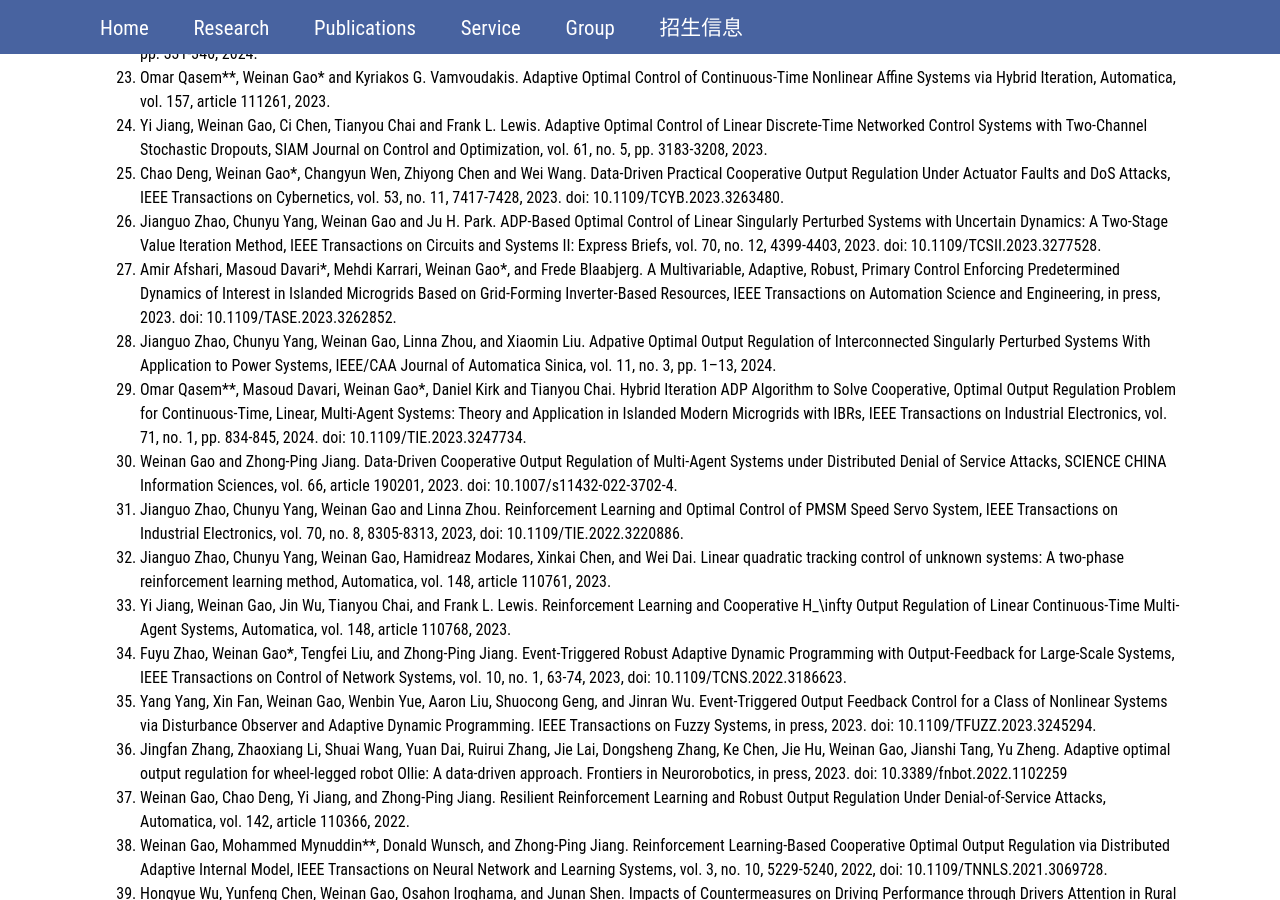
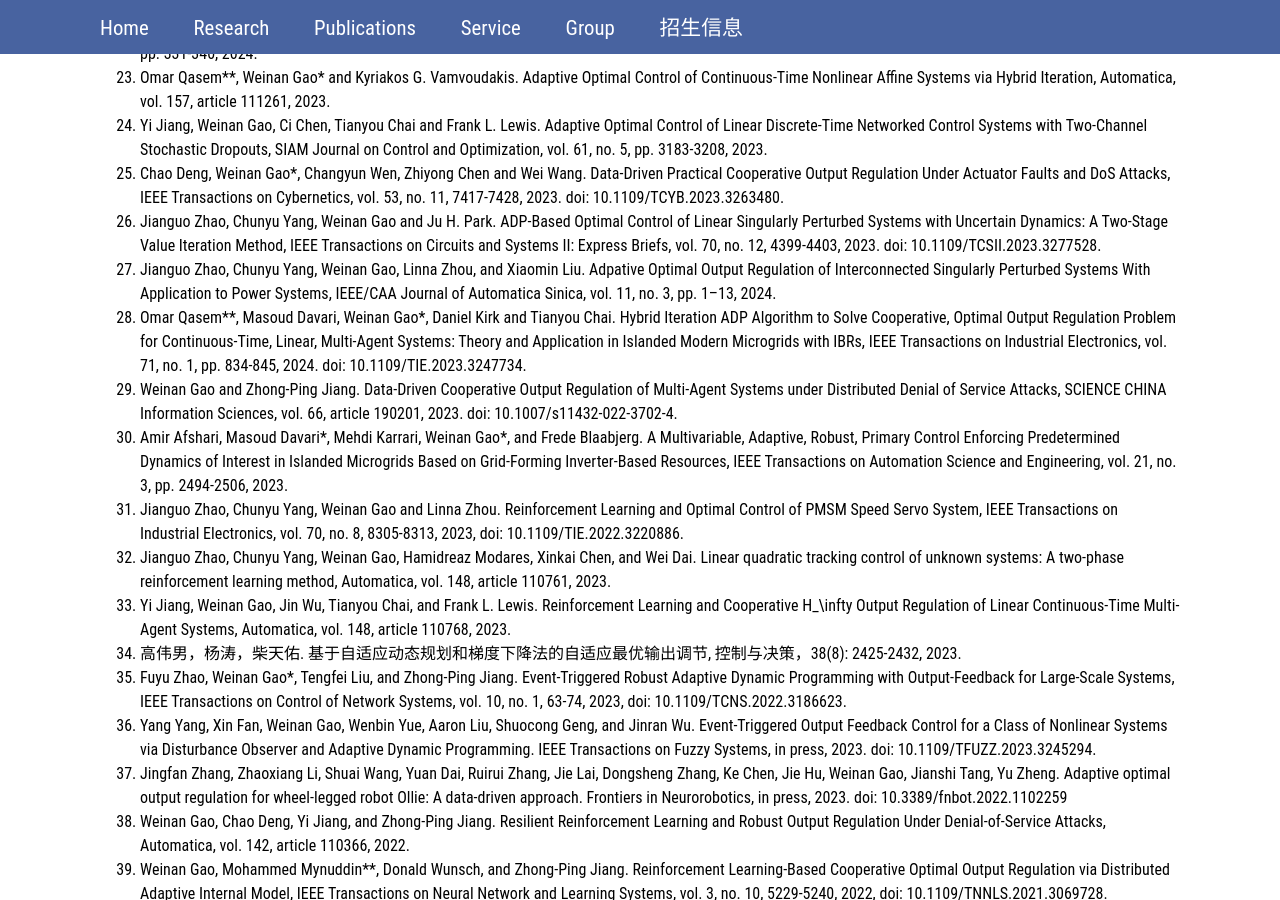
Before and after one commit to WeinanGao/weinangao.github.io, a Jekyll site: the page built from publications.markdown, in a window 1280 px wide and 900 px high, scrolled down 1703 px. Built offline with Jekyll 4.4.1, drawn with Linux system fonts in a browser that asks for light colours.

Commit message:
Update publications.markdown

```diff
--- a/publications.markdown
+++ b/publications.markdown
@@ -77,19 +77,20 @@ permalink: /publications/
 
 <li> Jianguo Zhao, Chunyu Yang, Weinan Gao and Ju H. Park. ADP-Based Optimal Control of Linear Singularly Perturbed Systems with Uncertain Dynamics: A Two-Stage Value Iteration Method, IEEE Transactions on Circuits and Systems II: Express Briefs, vol. 70, no. 12, 4399-4403, 2023. doi: 10.1109/TCSII.2023.3277528. </li>
 
-<li> Amir Afshari, Masoud Davari*, Mehdi Karrari, Weinan Gao*, and Frede Blaabjerg. A Multivariable, Adaptive, Robust, Primary Control Enforcing Predetermined Dynamics of Interest in Islanded Microgrids Based on Grid-Forming Inverter-Based Resources, IEEE Transactions on Automation Science and Engineering, in press, 2023. doi: 10.1109/TASE.2023.3262852. </li>
-
 <li> Jianguo Zhao, Chunyu Yang, Weinan Gao, Linna Zhou, and Xiaomin Liu. Adpative Optimal Output Regulation of Interconnected Singularly Perturbed Systems With Application to Power Systems, IEEE/CAA Journal of Automatica Sinica, vol. 11, no. 3, pp. 1–13, 2024. </li>
 
 <li> Omar Qasem**, Masoud Davari, Weinan Gao*, Daniel Kirk and Tianyou Chai. Hybrid Iteration ADP Algorithm to Solve Cooperative, Optimal Output Regulation Problem for Continuous-Time, Linear, Multi-Agent Systems: Theory and Application in Islanded Modern Microgrids with IBRs, IEEE Transactions on Industrial Electronics, vol. 71, no. 1, pp. 834-845, 2024. doi: 10.1109/TIE.2023.3247734. </li>
 
 <li> Weinan Gao and Zhong-Ping Jiang. Data-Driven Cooperative Output Regulation of Multi-Agent Systems under Distributed Denial of Service Attacks, SCIENCE CHINA Information Sciences, vol. 66, article 190201, 2023. doi: 10.1007/s11432-022-3702-4. </li>
 
+<li> Amir Afshari, Masoud Davari*, Mehdi Karrari, Weinan Gao*, and Frede Blaabjerg. A Multivariable, Adaptive, Robust, Primary Control Enforcing Predetermined Dynamics of Interest in Islanded Microgrids Based on Grid-Forming Inverter-Based Resources, IEEE Transactions on Automation Science and Engineering, vol. 21, no. 3, pp. 2494-2506, 2023. </li>
+
 <li> Jianguo Zhao, Chunyu Yang, Weinan Gao and Linna Zhou. Reinforcement Learning and Optimal Control of PMSM Speed Servo System, IEEE Transactions on Industrial Electronics, vol. 70, no. 8, 8305-8313, 2023, doi: 10.1109/TIE.2022.3220886. </li>
-
 <li> Jianguo Zhao, Chunyu Yang, Weinan Gao, Hamidreaz Modares, Xinkai Chen, and Wei Dai. Linear quadratic tracking control of unknown systems: A two-phase reinforcement learning method, Automatica, vol. 148, article 110761, 2023. </li>
 
 <li> Yi Jiang, Weinan Gao, Jin Wu, Tianyou Chai, and Frank L. Lewis. Reinforcement Learning and Cooperative H_\infty Output Regulation of Linear Continuous-Time Multi-Agent Systems, Automatica, vol. 148, article 110768, 2023.  </li>
+
+<li> 高伟男，杨涛，柴天佑. 基于自适应动态规划和梯度下降法的自适应最优输出调节, 控制与决策，38(8): 2425-2432, 2023. </li>
 
 <li> Fuyu Zhao, Weinan Gao*, Tengfei Liu, and Zhong-Ping Jiang. Event-Triggered Robust Adaptive Dynamic Programming with Output-Feedback for Large-Scale Systems, IEEE Transactions on Control of Network Systems, vol. 10, no. 1, 63-74, 2023, doi: 10.1109/TCNS.2022.3186623. </li>
 
```
